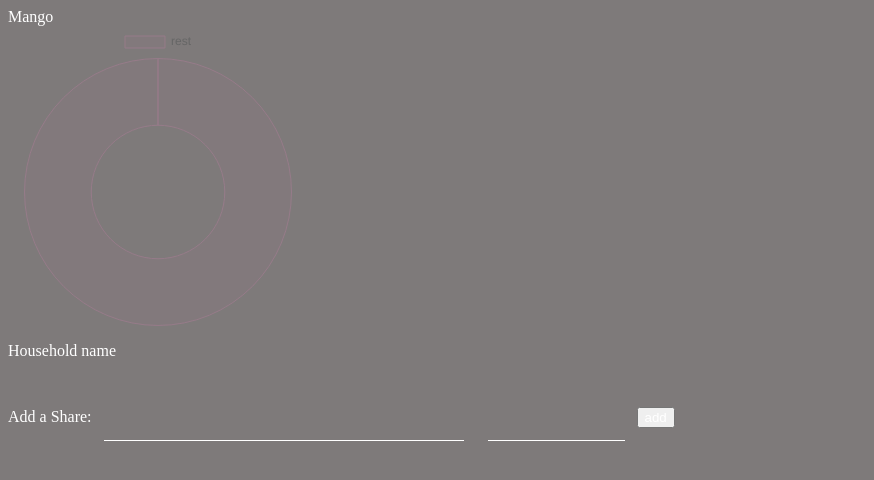
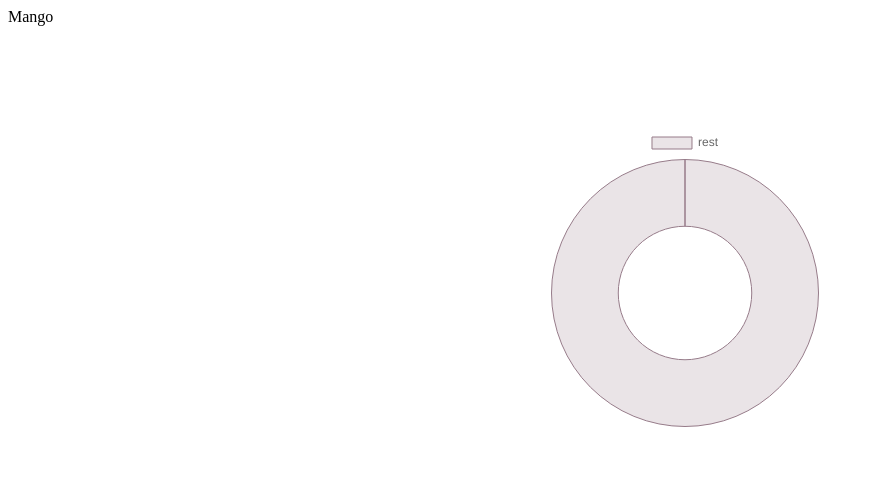
Before and after one commit to devskar/mango-app, a React (Create React App) app: page / in a window 1280 px wide. Shown: the top 480 px of the page, without its empty margins (0-874 px from the left). Built offline with nearby package versions, Linux system fonts and the light colour scheme.

Commit message:
Added grid base layout

```diff
--- a/src/App.tsx
+++ b/src/App.tsx
@@ -1,14 +1,14 @@
 import React from 'react';
-import HouseholdView from './components/HouseholdView';
 import SpendingPlanView from './components/SpendingPlanView';
 import './styles/index.css';
+import './styles/positioning.css';
 
 function App() {
   return (
-    <div>
+    <div id='display'>
       Mango
       <SpendingPlanView />
-      <HouseholdView />
+      {/* <HouseholdView /> */}
     </div>
   );
 }
--- a/src/components/SpendingPlanView.tsx
+++ b/src/components/SpendingPlanView.tsx
@@ -57,7 +57,7 @@ const SpendingPlanView = () => {
     ],
   };
   return (
-    <div style={{ width: '300px', height: '300px' }}>
+    <div id='spendingPlanDoughnut' style={{ width: '300px', height: '300px' }}>
       <Doughnut data={data}></Doughnut>
     </div>
   );
--- a/src/styles/index.css
+++ b/src/styles/index.css
@@ -1,9 +1,9 @@
 body {
-  background-color: #7e7a7a;
+  /* background-color: #7e7a7a; */
 }
 
 * {
-  color: white;
+  /* color: white; */
 }
 
 input {
--- /dev/null
+++ b/src/styles/positioning.css
@@ -0,0 +1,22 @@
+:root {
+  --main-column-amount: 12;
+  --main-row-amount: 8;
+}
+
+#display {
+  display: grid;
+
+  grid-template-columns: repeat(
+    var(--main-column-amount),
+    calc(100% / var(--main-column-amount))
+  );
+  grid-template-rows: repeat(
+    var(--main-row-amount),
+    calc(100% / var(--main-row-amount))
+  );
+}
+
+#spendingPlanDoughnut {
+  grid-column: 6 / span 4;
+  grid-row: 4 / span 2;
+}
```
